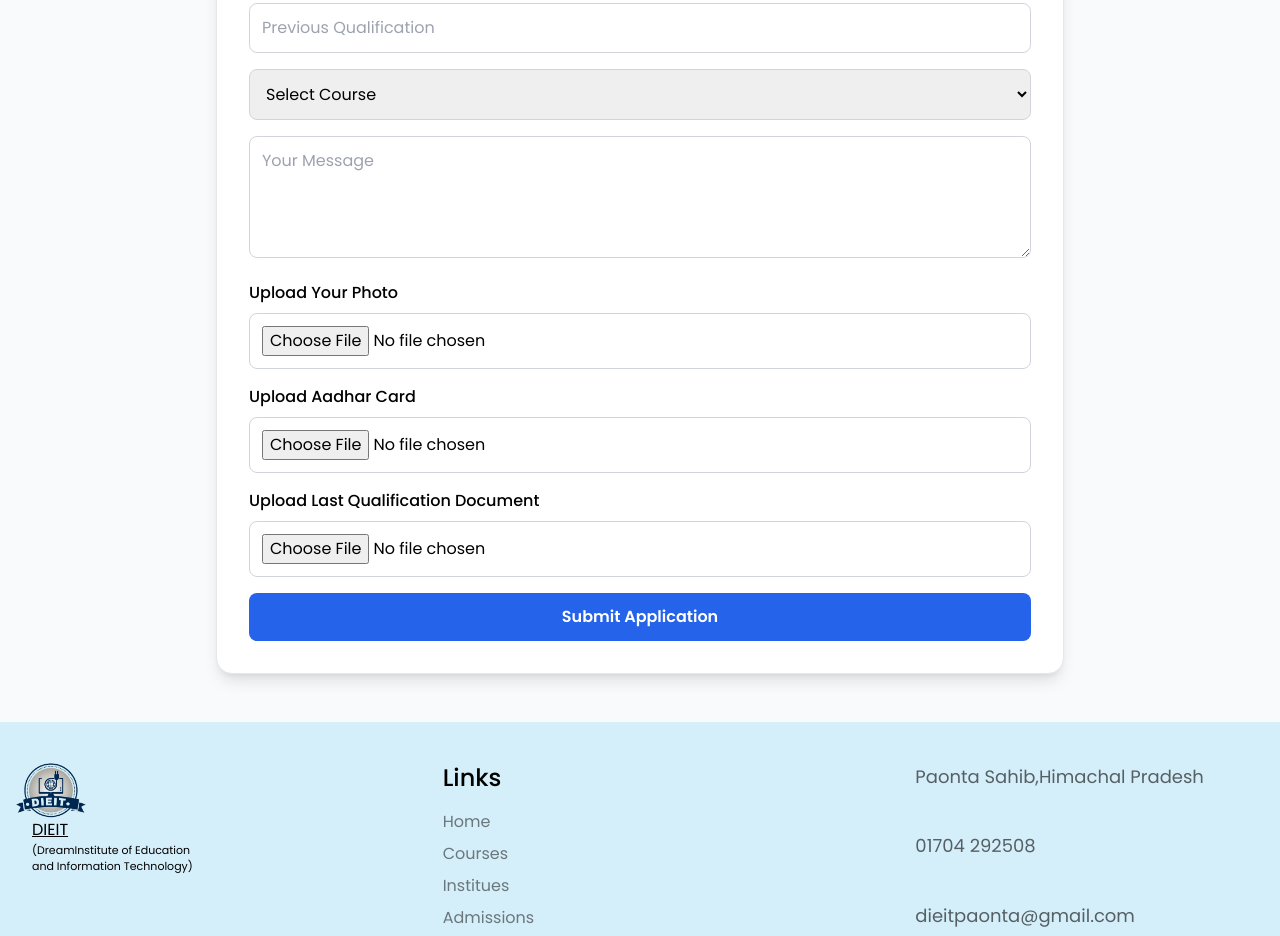
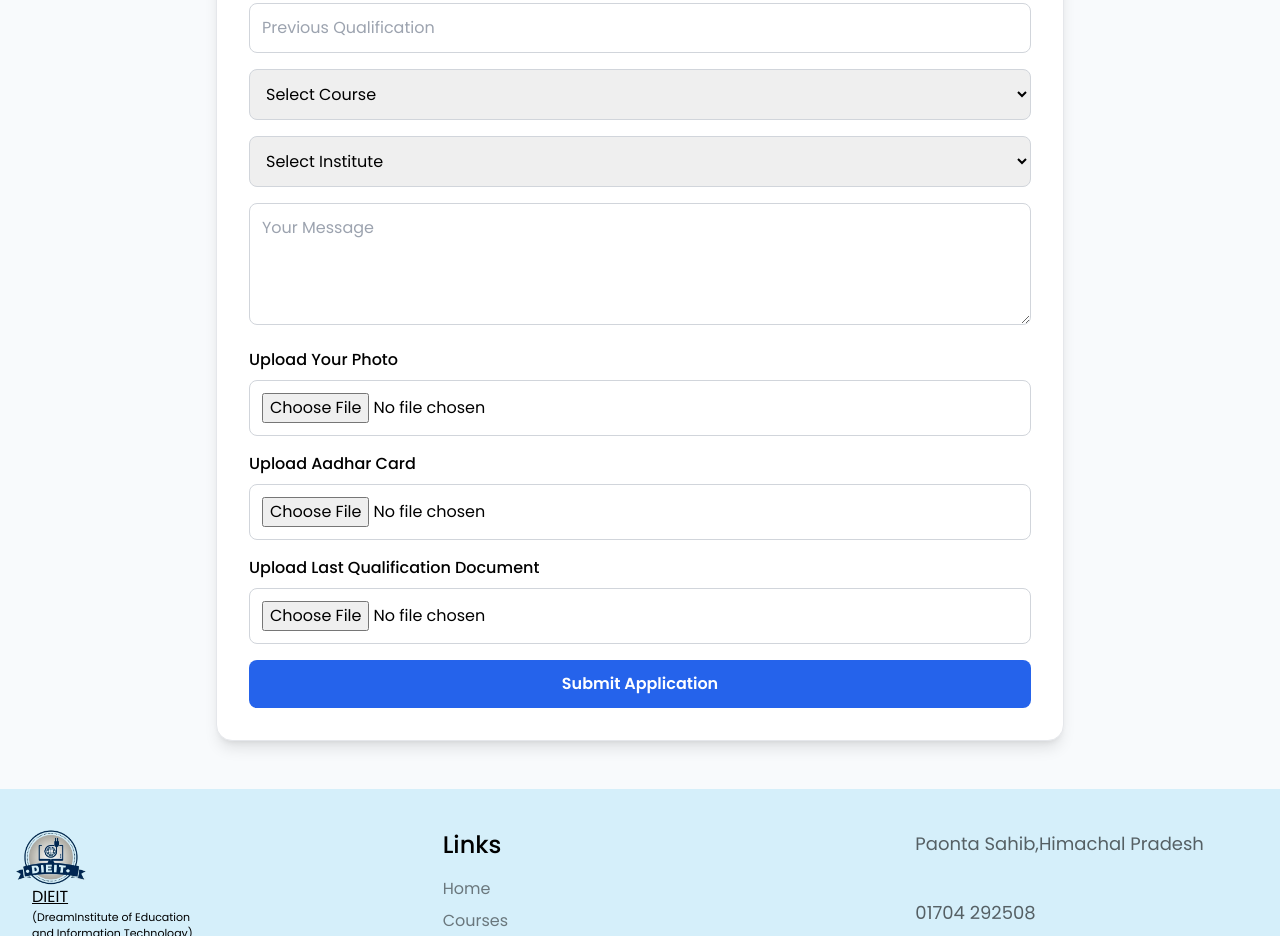
Before and after one commit to Inder1712/Dieit, a Next.js app: page /admission in a window 1280 px wide. Shown: the part 880-1816 px from the top of the page. Built offline with nearby package versions, Linux system fonts and the light colour scheme; no server answers; some icons are missing.

Commit message:
added institute list

```diff
--- a/src/app/admission/page.tsx
+++ b/src/app/admission/page.tsx
@@ -14,10 +14,11 @@ export default function AdmissionsPage() {
     address: "",
     qualification: "",
     course: "",
+    institute: "", // ✅ New field
     message: "",
-    photo: "", // ✅ Student Photo
-    aadhar: "", // ✅ Aadhar Card
-    qualificationDoc: "", // ✅ Last Qualification Document
+    photo: "",
+    aadhar: "",
+    qualificationDoc: "",
   });
 
   const [loading, setLoading] = useState(false);
@@ -30,7 +31,6 @@ export default function AdmissionsPage() {
     setForm({ ...form, [e.target.name]: e.target.value ?? "" });
   };
 
-  // ✅ reusable function for file uploads
   const handleFileChange = (
     e: React.ChangeEvent<HTMLInputElement>,
     field: "photo" | "aadhar" | "qualificationDoc"
@@ -58,6 +58,7 @@ export default function AdmissionsPage() {
         address: form.address || "",
         qualification: form.qualification.trim(),
         course: form.course || "",
+        institute: form.institute || "", // ✅ included in Firestore
         message: form.message || "",
         photo: form.photo || "",
         aadhar: form.aadhar || "",
@@ -77,6 +78,7 @@ export default function AdmissionsPage() {
         address: "",
         qualification: "",
         course: "",
+        institute: "",
         message: "",
         photo: "",
         aadhar: "",
@@ -104,7 +106,6 @@ export default function AdmissionsPage() {
           learning.
         </p>
       </section>
-
 
       {/* Admission Form */}
       <section className="max-w-4xl mx-auto py-12 px-6">
@@ -192,6 +193,21 @@ export default function AdmissionsPage() {
             <option value="CSS">CSS</option>
             <option value="JavaScript">JavaScript</option>
           </select>
+
+          {/* ✅ Institute Selector */}
+          <select
+            name="institute"
+            value={form.institute}
+            onChange={handleChange}
+            required
+            className="w-full border border-gray-300 rounded-lg p-3"
+          >
+            <option value="">Select Institute</option>
+            <option value="Institute A">Institute A</option>
+            <option value="Institute B">Institute B</option>
+            <option value="Institute C">Institute C</option>
+          </select>
+
           <textarea
             name="message"
             placeholder="Your Message"
```
